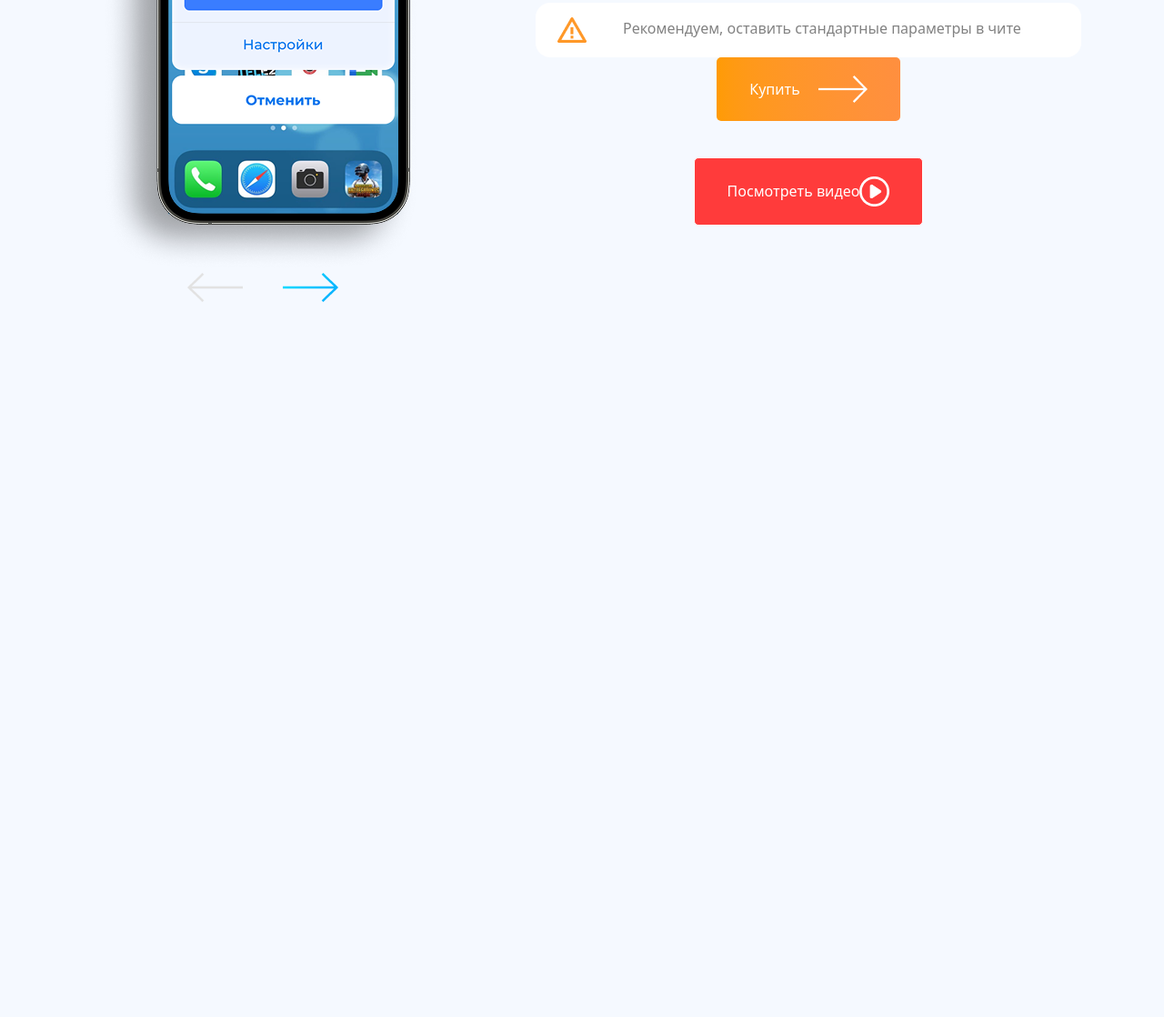
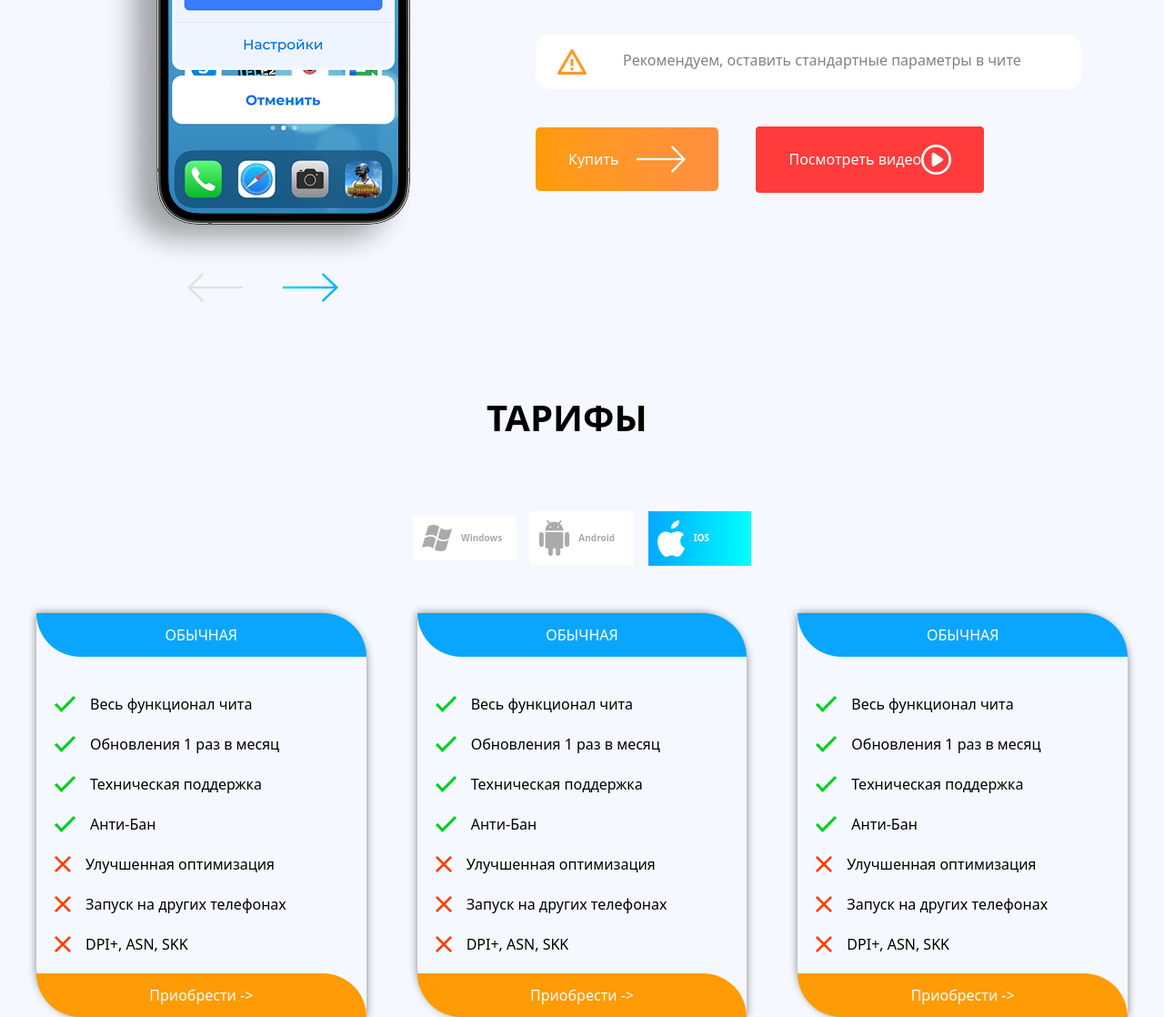
Before and after one commit to AsadovSarfarozzz/fourth-in-git-, a website: page src/index.html in a window 1280 px wide. Shown: the part 1304-2422 px from the top of the page at 91% size. Before the commit the page ends 1636 px from the top, so only its background shows below. Drawn offline with nearby package versions, Linux system fonts and the light colour scheme; files that its build step writes are made by us from their sources.

Commit message:
third sectio

```diff
--- a/src/index.html
+++ b/src/index.html
@@ -115,12 +115,80 @@
             <p class="text-[#828282]">Рекомендуем, оставить стандартные параметры в чите</p>
         </div>
 
-        <div class="flex gap-10 flex-col items-center">
+        <div class="flex gap-10 flex-col md:flex-row mt-10 items-center">
             <button class="py-3 px-5 md:py-5 md:px-9 bg-linear-to-r from-[#FF9B05] rounded-[5px] to-[#FF8F3F] flex items-center gap-5 text-white">Купить <span><img src="./thin_big_right.png" alt=""></span></button>
             <button class="py-3 px-5 md:py-5 flex items-center md:px-9 border bg-[#FF3B3B] rounded-[5px] text-white">Посмотреть видео <span><img src="image 321 (Traced).png" alt=""></span></button>
         </div>
         </div>
     </div>
     </section>
+
+    <section class="max-w-300 m-auto mt-25">
+        <div class="w-[210px] m-auto">
+            <h2 class="text-2xl md:text-[40px] font-bold">ТАРИФЫ</h2>
+        </div>
+        <div class="flex m-auto mt-16 items-center gap-4 w-[300px] md:w-[396px] p-3">
+                    <div class="flex items-center gap-2.5 shadow-gray-500 bg-white w-[123px] p-2.5 hover:bg-[#00A3FF4D]">
+                        <img src="./image 313 (Traced).png" alt="">
+                        <p class="text-[#AAAAAA] font-bold text-[10px]">Windows</p>
+                </div>
+                <div class="flex items-center gap-2.5 shadow-gray-500 bg-white w-[123px] p-2.5 hover:bg-[#00A3FF4D]">
+                    <img src="./image 311 (Traced).png" alt="">
+                    <p class="text-[#AAAAAA] font-bold text-[10px]">Android</p>
+                </div>
+                <div class="flex items-center gap-2.5 shadow-gray-500 bg-linear-to-r p-2.5 from-[#0AA6FE] to-[#05FFFF] w-[123px]">
+                    <img src="./image 312 (Traced).png" alt="">
+                    <p class="text-white font-bold text-[10px]">IOS</p>
+                </div>
+            </div>
+
+            <div class="flex flex-col md:flex-row items-center justify-around gap-14 mt-10">
+                <div class="rounded-tr-[55px] rounded-bl-[55px] w-[300px] md:w-[400px] shadow-[0px_0px_10px_gray]">
+                    <p class="bg-[#0AA6FE] rounded-tr-[55px] rounded-bl-[55px] py-3 text-white text-center">ОБЫЧНАЯ</p>
+
+                    <div class="p-5">
+                    <p class="flex items-center mt-5 gap-4"><span><img src="./check.png" alt=""></span>Весь функционал чита</p>
+                    <p class="flex items-center mt-5 gap-4"><span><img src="./check.png" alt=""></span>Обновления 1 раз в месяц</p>
+                    <p class="flex items-center mt-5 gap-4"><span><img src="./check.png" alt=""></span>Техническая поддержка</p>
+                    <p class="flex items-center mt-5 gap-4"><span><img src="./check.png" alt=""></span>Анти-Бан</p>
+                    <p class="flex items-center mt-5 gap-4"><span><img src="./close_big.png" alt=""></span>Улучшенная оптимизация</p>
+                    <p class="flex items-center mt-5 gap-4"><span><img src="./close_big.png" alt=""></span>Запуск на других телефонах</p>
+                    <p class="flex items-center mt-5 gap-4"><span><img src="./close_big.png" alt=""></span>DPI+,  ASN, SKK</p>
+                    </div>
+
+                    <p class="bg-[#FF9B05] rounded-tr-[55px] rounded-bl-[55px] py-3 text-white text-center">Приобрести -></p>
+                </div>
+                <div class="rounded-tr-[55px] rounded-bl-[55px] w-[300px] md:w-[400px] shadow-[0px_0px_10px_gray]">
+                    <p class="bg-[#0AA6FE] rounded-tr-[55px] rounded-bl-[55px] py-3 text-white text-center">ОБЫЧНАЯ</p>
+
+                    <div class="p-5">
+                    <p class="flex items-center mt-5 gap-4"><span><img src="./check.png" alt=""></span>Весь функционал чита</p>
+                    <p class="flex items-center mt-5 gap-4"><span><img src="./check.png" alt=""></span>Обновления 1 раз в месяц</p>
+                    <p class="flex items-center mt-5 gap-4"><span><img src="./check.png" alt=""></span>Техническая поддержка</p>
+                    <p class="flex items-center mt-5 gap-4"><span><img src="./check.png" alt=""></span>Анти-Бан</p>
+                    <p class="flex items-center mt-5 gap-4"><span><img src="./close_big.png" alt=""></span>Улучшенная оптимизация</p>
+                    <p class="flex items-center mt-5 gap-4"><span><img src="./close_big.png" alt=""></span>Запуск на других телефонах</p>
+                    <p class="flex items-center mt-5 gap-4"><span><img src="./close_big.png" alt=""></span>DPI+,  ASN, SKK</p>
+                    </div>
+
+                    <p class="bg-[#FF9B05] rounded-tr-[55px] rounded-bl-[55px] py-3 text-white text-center">Приобрести -></p>
+                </div>
+                <div class="rounded-tr-[55px] rounded-bl-[55px] w-[300px] md:w-[400px] shadow-[0px_0px_10px_gray]">
+                    <p class="bg-[#0AA6FE] rounded-tr-[55px] rounded-bl-[55px] py-3 text-white text-center">ОБЫЧНАЯ</p>
+
+                    <div class="p-5">
+                    <p class="flex items-center mt-5 gap-4"><span><img src="./check.png" alt=""></span>Весь функционал чита</p>
+                    <p class="flex items-center mt-5 gap-4"><span><img src="./check.png" alt=""></span>Обновления 1 раз в месяц</p>
+                    <p class="flex items-center mt-5 gap-4"><span><img src="./check.png" alt=""></span>Техническая поддержка</p>
+                    <p class="flex items-center mt-5 gap-4"><span><img src="./check.png" alt=""></span>Анти-Бан</p>
+                    <p class="flex items-center mt-5 gap-4"><span><img src="./close_big.png" alt=""></span>Улучшенная оптимизация</p>
+                    <p class="flex items-center mt-5 gap-4"><span><img src="./close_big.png" alt=""></span>Запуск на других телефонах</p>
+                    <p class="flex items-center mt-5 gap-4"><span><img src="./close_big.png" alt=""></span>DPI+,  ASN, SKK</p>
+                    </div>
+
+                    <p class="bg-[#FF9B05] rounded-tr-[55px] rounded-bl-[55px] py-3 text-white text-center">Приобрести -></p>
+                </div>
+            </div>
+    </section>
 </body>
 </html>
```
Also changed, not shown: src/check.png (added), src/close_big.png (added).
